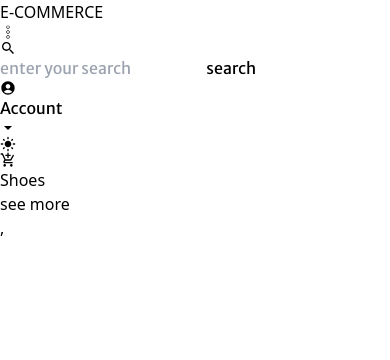
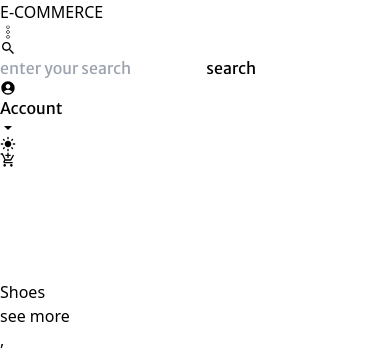
Before and after one commit to Vinderruck/E-commerce, a React (Vite) app in the folder sale/: page / in a window 390 px wide. Shown: the top 360 px of the page. Built offline with nearby package versions, Linux system fonts and the light colour scheme.

Commit message:
Cart functionlity

```diff
--- a/sale/src/App.jsx
+++ b/sale/src/App.jsx
@@ -1,4 +1,4 @@
-import { Navbar,Products,Hero} from "./Components"
+import { Navbar,Products,Hero, Shopping} from "./Components"
  import { useContext, useState } from "react";
 import { BrowserRouter, Routes, Route } from 'react-router-dom';
 import { Appcontext } from "./Global/Global";
@@ -7,19 +7,38 @@ import { Appcontext } from "./Global/Global";
 
 const App=() =>{
   const {mood}=useContext(Appcontext)
+
   useEffect(() => {
     document.documentElement.style.background = mood === 'light' ? 'white' : 'black';
   }, [mood]);
 
+const [render, setrender] = useState('Component1');
+const Components ={
+  Component1:<Products/>,
+  Component2:<Shopping/>,
+
+}
 
 
+ const Display =(NameComponent)=>{
+setrender(NameComponent)
+ }
+
+const Render=()=>{
+return Components[render]
+}
 
   return (
+
     <div>
-   <Navbar/>
-   <Hero/>
- <Products/>
- </div>
+   <Navbar onLinkClick={Display}/>
+   <div >
+    {Render()}
+
+    </div>
+    </div>
+
+
   )
 }
 
--- a/sale/src/Components/Hero.jsx
+++ b/sale/src/Components/Hero.jsx
@@ -2,7 +2,7 @@ import React from 'react'
 
 const Hero = () => {
   return (
-    <div className="mt-40 p-2 rounded w-full">
+    <div className="mt-40 p-2 rounded w-full h-[100px]">
 
 <div className="border-slate-300 shadow-md p-2 border rounded-xl w-full h-auto">
 </div>
--- a/sale/src/Components/Navbar.jsx
+++ b/sale/src/Components/Navbar.jsx
@@ -1,18 +1,21 @@
-import React,{useState,useContext} from 'react'
+import React,{useState,useContext, Component} from 'react'
 import { CiMenuKebab } from "react-icons/ci";
 import { MdAddShoppingCart ,MdLightMode,MdAccountCircle,} from "react-icons/md";
 
 import { IoMdArrowDropdown,IoMdSearch } from "react-icons/io";
 import { Appcontext } from '../Global/Global';
+import { Link } from 'react-router-dom';
 
 
 
 
 
-const Navbar = () => {
+const Navbar = ({onLinkClick}) => {
+
   const {mood,handlethemechange} =useContext(Appcontext)
   const [Sign, setSign] = useState(false)
-  const [search, setsearch] = useState(false)
+  const [search, setsearch] = useState(false);
+  const [shopping, setshopping] = useState(false);
 
 
 
@@ -37,6 +40,7 @@ const Navbar = () => {
        </div>
         )}
        </div>
+
    <div className="sm:flex flex-1 justify-center items-center hidden m-4 w-1/2">
     <input type="text" placeholder="enter your search " className="items-center border-x-slate-100 bg-slate-100 hover:bg-white shadow-md m-1 border rounded w-1/2 text-[16px] text-black text-center paragraph"/>
   &nbsp; <button className="items-center border-slate-300 bg-slate-200 hover:bg-white shadow-md m-0.5 p-1 border rounded w-3/10 text-[16px] text-center paragraph">search</button>
@@ -59,7 +63,7 @@ const Navbar = () => {
    <div className="flex justify-center items-center bg-slate-200 hover:bg-white shadow-md mr-6 rounded w-[30px] h-[30px]">
     <MdLightMode onClick={()=>handlethemechange()}  /></div>
  <div className="flex justify-center items-center bg-slate-200 hover:bg-white shadow-md mr-6 rounded w-[30px] h-[30px] r-0">
-    <MdAddShoppingCart  className="p-1 w-full h-full"/></div>  </div>
+    <MdAddShoppingCart   onClick={()=>{ onLinkClick('Component2')}}   className="p-1 w-full h-full"/></div>  </div>
 
 
     </div>
--- a/sale/src/Components/Products.jsx
+++ b/sale/src/Components/Products.jsx
@@ -1,8 +1,9 @@
 import React from 'react'
+import Hero from './Hero'
 
 const Products = () => {
   return (
-    <div className="mt-10 p-2 rounded w-full">
+    <div className="p-2 rounded w-full Product">
 
 
 
--- /dev/null
+++ b/sale/src/Components/Shopping.jsx
@@ -0,0 +1,9 @@
+import React from 'react'
+
+const Shopping = () => {
+  return (
+    <div className="Product">Shopping</div>
+  )
+}
+
+export default Shopping
--- a/sale/src/Components/index.js
+++ b/sale/src/Components/index.js
@@ -1,5 +1,6 @@
 import Navbar from "./Navbar";
 import Hero from "./Hero";
 import Products from "./Products";
+import Shopping from "./Shopping";
 
-export {Navbar,Hero,Products};
+export {Navbar,Hero,Products,Shopping};
--- a/sale/src/index.css
+++ b/sale/src/index.css
@@ -20,6 +20,7 @@
  }
  .prostart{
   height:100vh;
+
  }
  .sign{
   margin-right:1rem;
@@ -31,9 +32,19 @@ margin-top:8rem }
 
 }
 
+.Product{
+  margin-top:10rem;
+}
 .searchsm{
  position:fixed;
  right:0;
  left:0;
 
 }
+
+/*Media query*/
+@media screen and ( max-width:500px){
+  .Product{
+    margin-top:7rem;
+  }
+}
```
